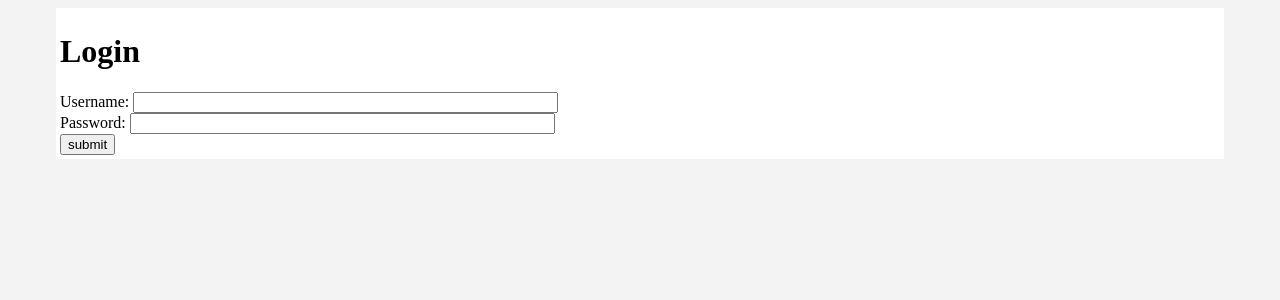
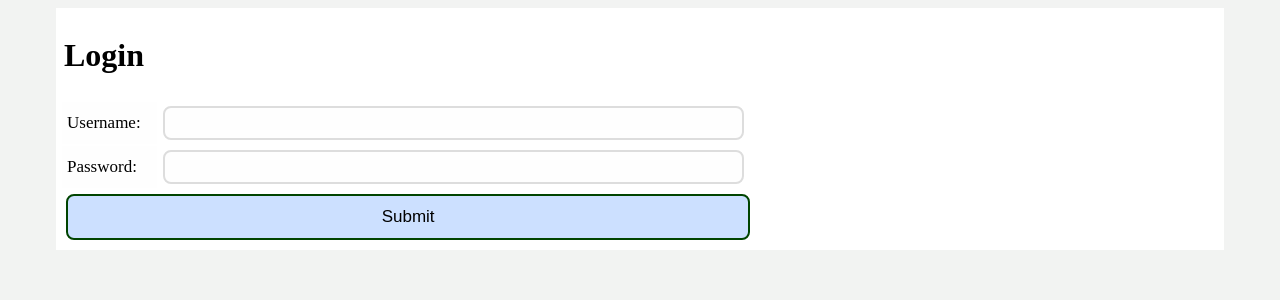
Before and after one commit to WearWellWardrobe/Website, a Django app: page / in a window 1280 px wide. Shown: the top 300 px of the page. Run offline with Django 3.2, Linux system fonts and the light colour scheme.

Commit message:
Add files via upload

```diff
--- a/WearWellWardrobe/templates/login.html
+++ b/WearWellWardrobe/templates/login.html
@@ -1,10 +1,47 @@
 {% extends 'base.html' %}
 {% load static %}
+
 {% block title_block %}
 	Login
 {% endblock %}
 {% block body_block %}
-<h1>Login</h1>
+
+<style>
+.loginBoxes{
+	padding:5px;
+	font-size:17px;
+	border: 2px solid #dddddd;
+	border-radius:8px;
+	background-color:#fefefe;
+	margin:3px;
+	width:60ch;
+}
+.loginTag{
+	padding:5px;
+	font-size:17px;
+	background-color:#fefefe;
+	margin:3px;
+	width:10ch; /* ch means chracters, ie, 10 characters long*/
+}
+#loginSubmitBtn{
+	width:100%;
+	padding:0.7rem;
+	font-weigt:Bold;
+	font-size:17px;
+	border: 2px solid #004400;
+	border-radius:8px;
+	background-color:#cce0ff;
+	margin:3px;
+}
+#loginSubmitBtn:hover{
+	cursor: pointer;
+	background-color:#b3d1ff;
+}
+</style>
+
+
+	<div id="loginPage">
+		<h1 style="padding:4px;">Login</h1>
 		{% if messages %}
 			{% for message in messages %}
 			<div class="alert alert-danger">
@@ -14,10 +51,21 @@ Login
 		{% endif %}
 		<form id="login_form" method="post" action="{% url 'WearWellWardrobe:login' %}">
 			{% csrf_token %}
-    Username: <input type="text" name="username" value="" size="50" />
-    <br />
-    Password: <input type="password" name="password" value="" size="50" />
-    <br />
-    <input type="submit" value="submit" />
+
+			<table>
+				<tr>
+					<td class="loginTag">Username: </td>
+					<td><input type="text" name="username" value="" size="50" class="loginBoxes" /></td>
+				</tr>
+				<tr>
+					<td class="loginTag">Password: </td>
+					<td><input type="password" name="password" value="" size="50" class="loginBoxes" /></td>
+				</tr>
+				<tr>
+					<td colspan="2"><input type="submit" id="loginSubmitBtn" value="Submit" /></td>
+				</tr>
+			</table>
+
 		</form>
+	</div>
 {% endblock %}
```
Also changed, not shown: WearWellWardrobe/templates/register.html (+59 -7 lines). Lines whose indentation alone changed are shown as unchanged.
